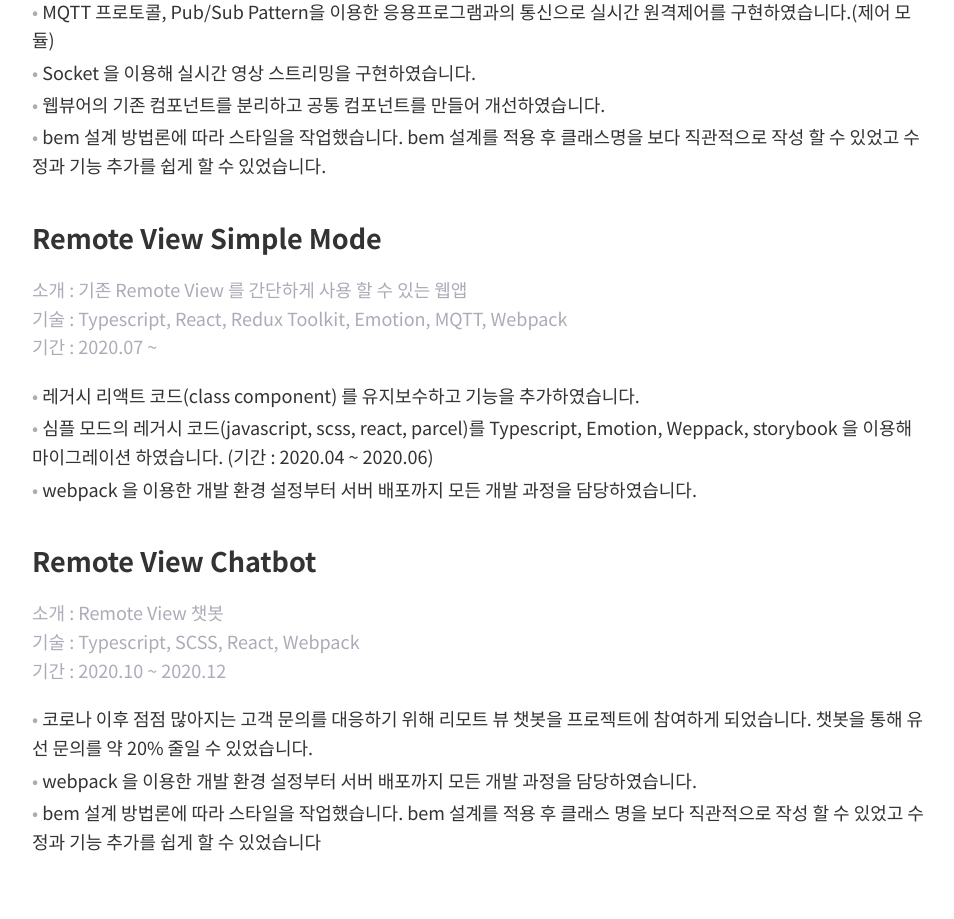
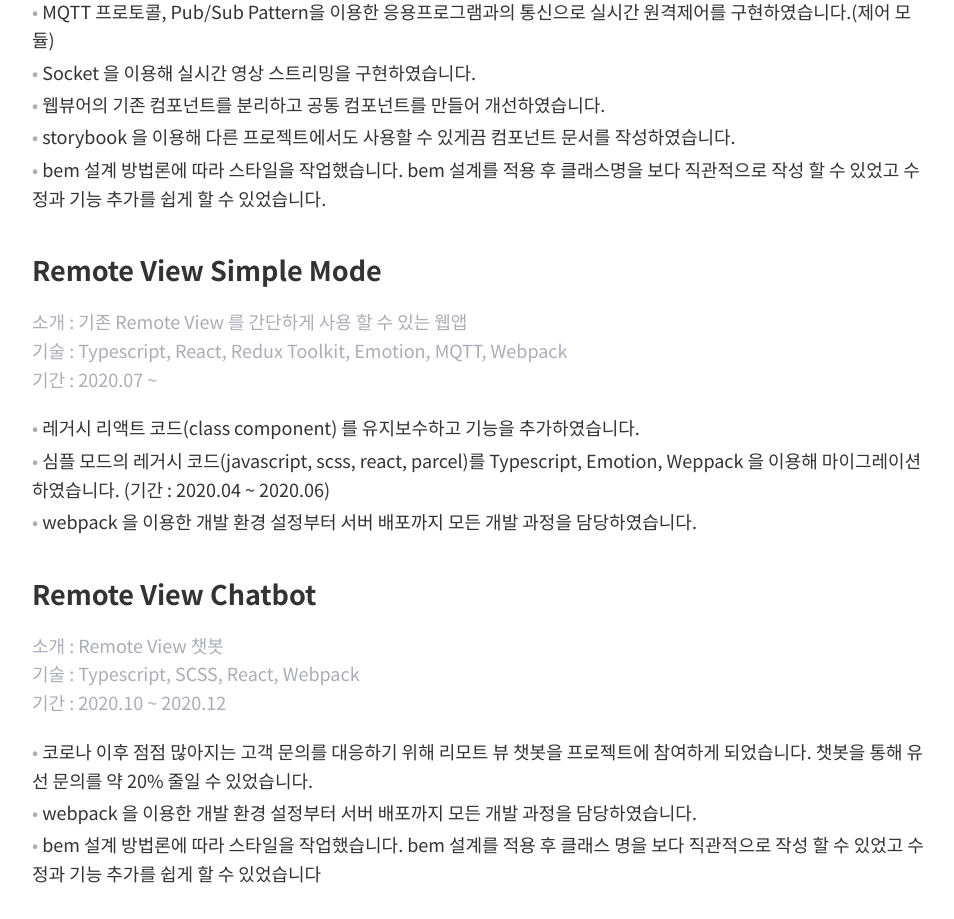
Before and after one commit to th2205/my-blog, a Next.js app: page /resume in a window 1280 px wide. Shown: the part 1460-2379 px from the top of the page, without its empty margins (158-1112 px from the left). Built offline with nearby package versions, Linux system fonts and the light colour scheme.

Commit message:
feat: update

```diff
--- a/data/myData.ts
+++ b/data/myData.ts
@@ -45,6 +45,7 @@
             "MQTT 프로토콜, Pub/Sub Pattern을 이용한 응용프로그램과의 통신으로 실시간 원격제어를 구현하였습니다.(제어 모듈)",
             "Socket 을 이용해 실시간 영상 스트리밍을 구현하였습니다.",
             "웹뷰어의 기존 컴포넌트를 분리하고 공통 컴포넌트를 만들어 개선하였습니다.",
+            "storybook 을 이용해 다른 프로젝트에서도 사용할 수 있게끔 컴포넌트 문서를 작성하였습니다.",
             "bem 설계 방법론에 따라 스타일을 작업했습니다. bem 설계를 적용 후 클래스명을 보다 직관적으로 작성 할 수 있었고 수정과 기능 추가를 쉽게 할 수 있었습니다.",
           ],
         },
@@ -62,7 +63,7 @@
           description: "기존 Remote View 를 간단하게 사용 할 수 있는 웹앱",
           tasks: [
             "레거시 리액트 코드(class component) 를 유지보수하고 기능을 추가하였습니다.",
-            "심플 모드의 레거시 코드(javascript, scss, react, parcel)를 Typescript, Emotion, Weppack, storybook 을 이용해 마이그레이션 하였습니다. (기간 : 2020.04 ~ 2020.06)",
+            "심플 모드의 레거시 코드(javascript, scss, react, parcel)를 Typescript, Emotion, Weppack 을 이용해 마이그레이션 하였습니다. (기간 : 2020.04 ~ 2020.06)",
             "webpack 을 이용한 개발 환경 설정부터 서버 배포까지 모든 개발 과정을 담당하였습니다.",
           ],
         },
```
